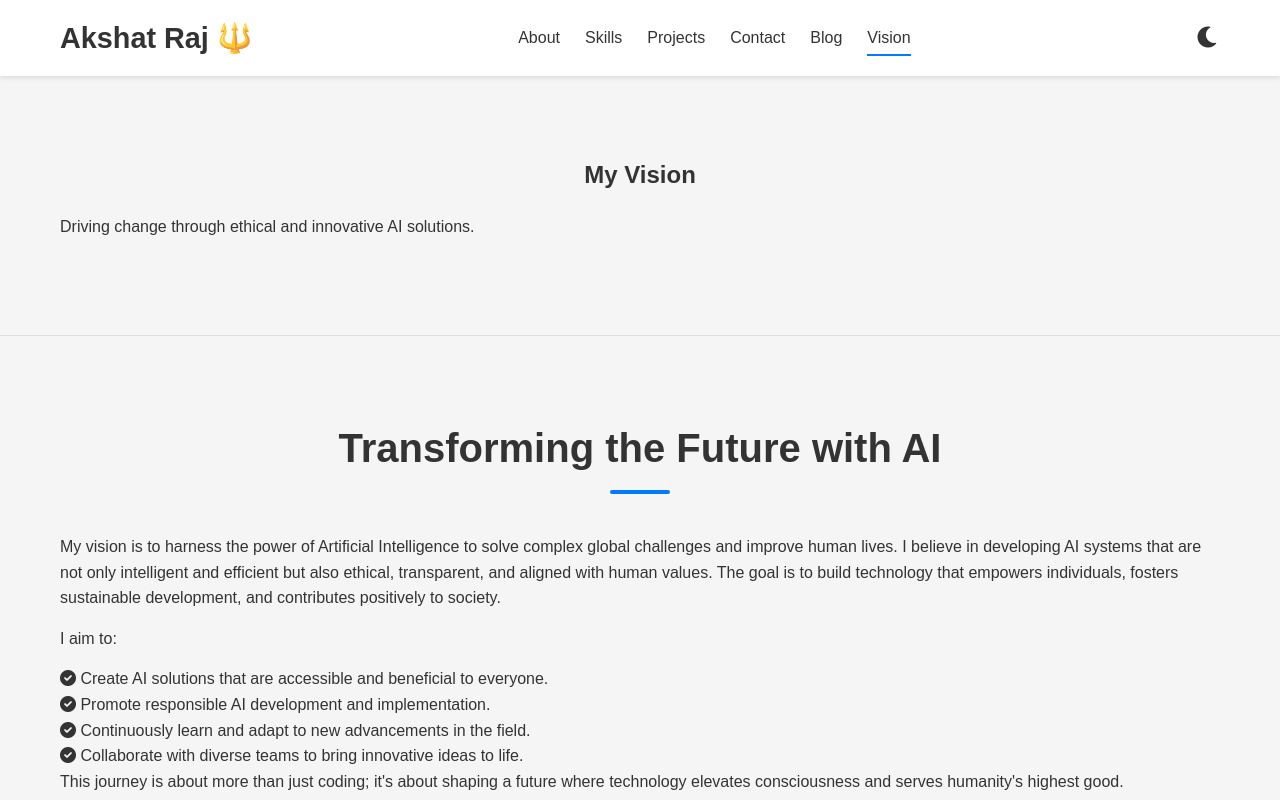
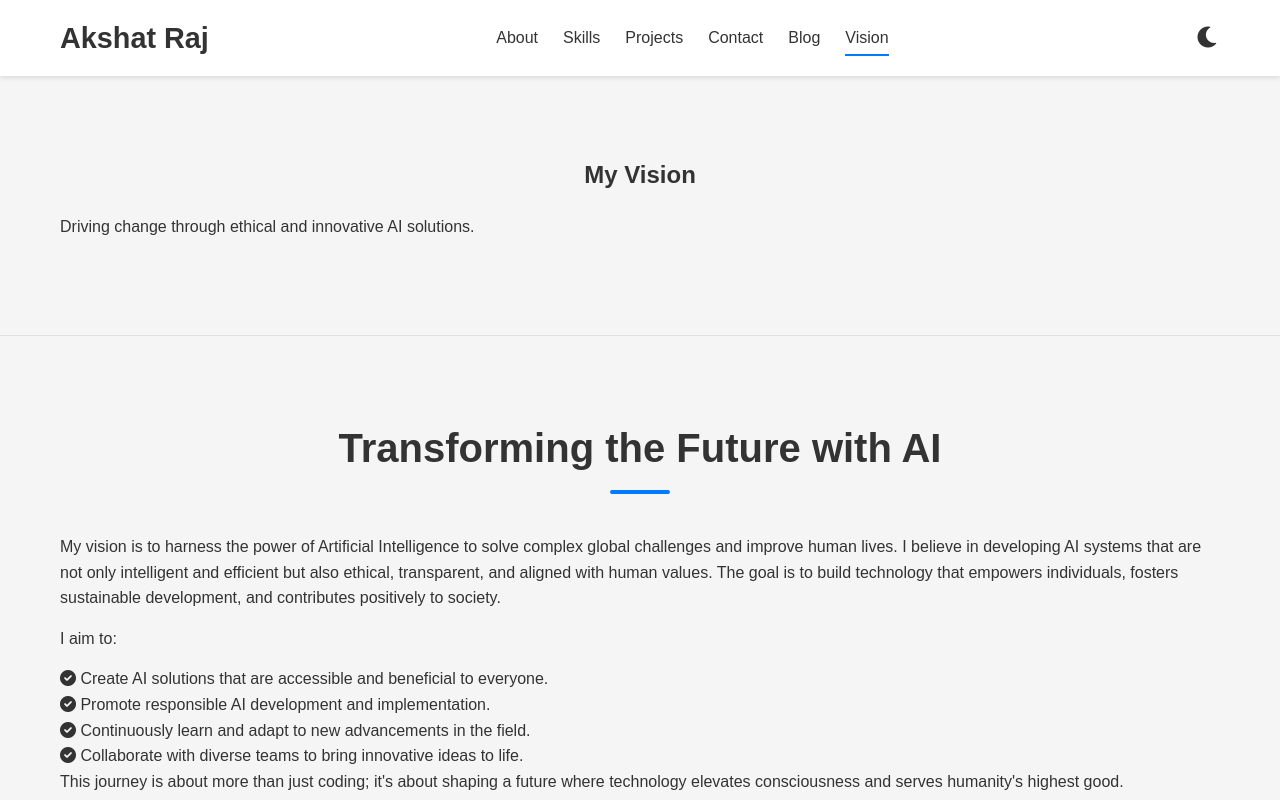
Before and after one commit to AkshatRaj00/AkshatRaj-portfolio, a plain HTML site: page vision.html in a window 1280 px wide. Shown: the top 800 px of the page. Drawn offline with Linux system fonts and the light colour scheme.

Commit message:
Update vision.html

```diff
--- a/vision.html
+++ b/vision.html
@@ -23,7 +23,7 @@
 <body>
     <nav class="navbar">
         <div class="container">
-            <a href="index.html" class="logo">Akshat Raj 🔱</a>
+            <a href="index.html" class="logo">Akshat Raj </a>
             <ul class="nav-links">
                 <li><a href="index.html#about">About</a></li>
                 <li><a href="index.html#skills">Skills</a></li>
```
